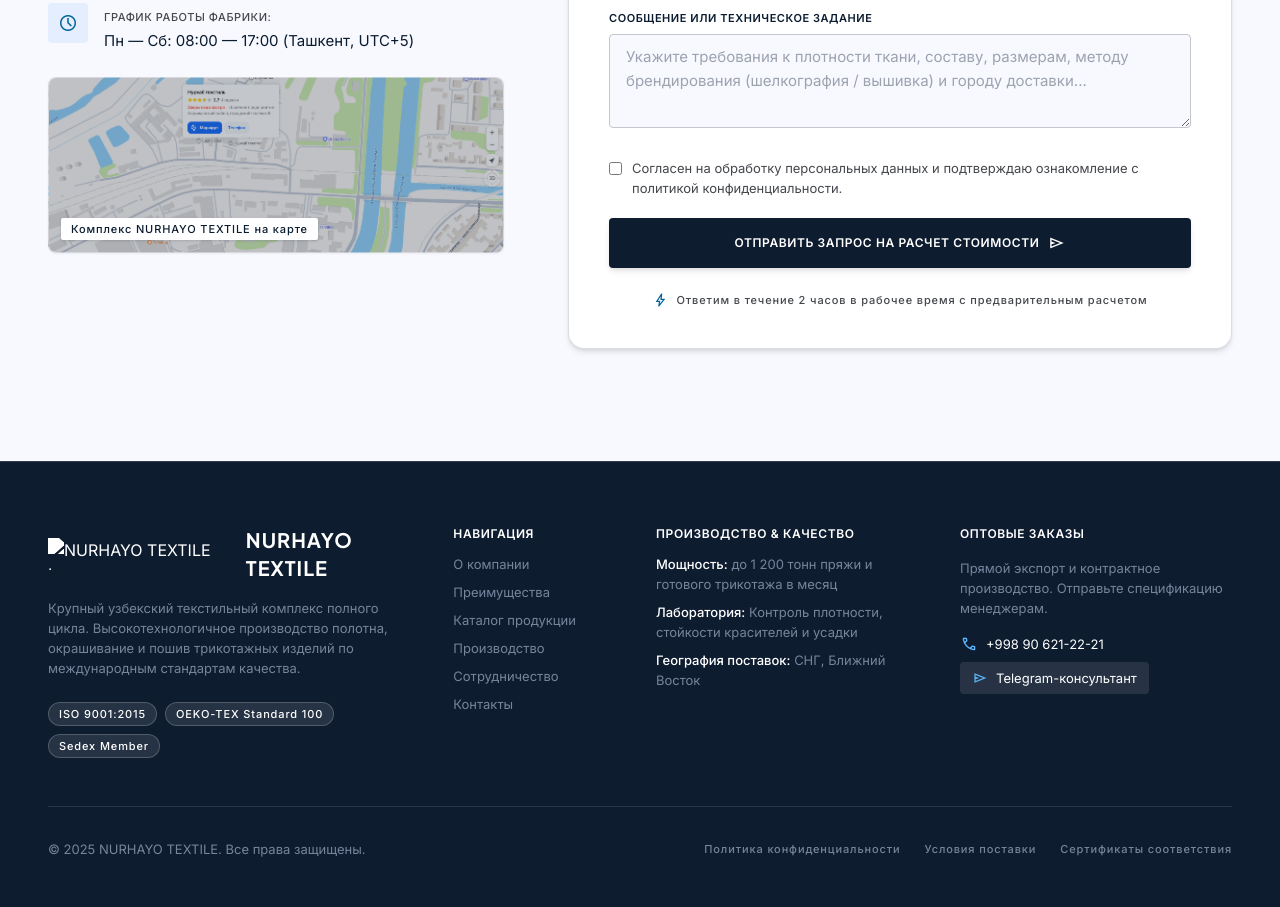
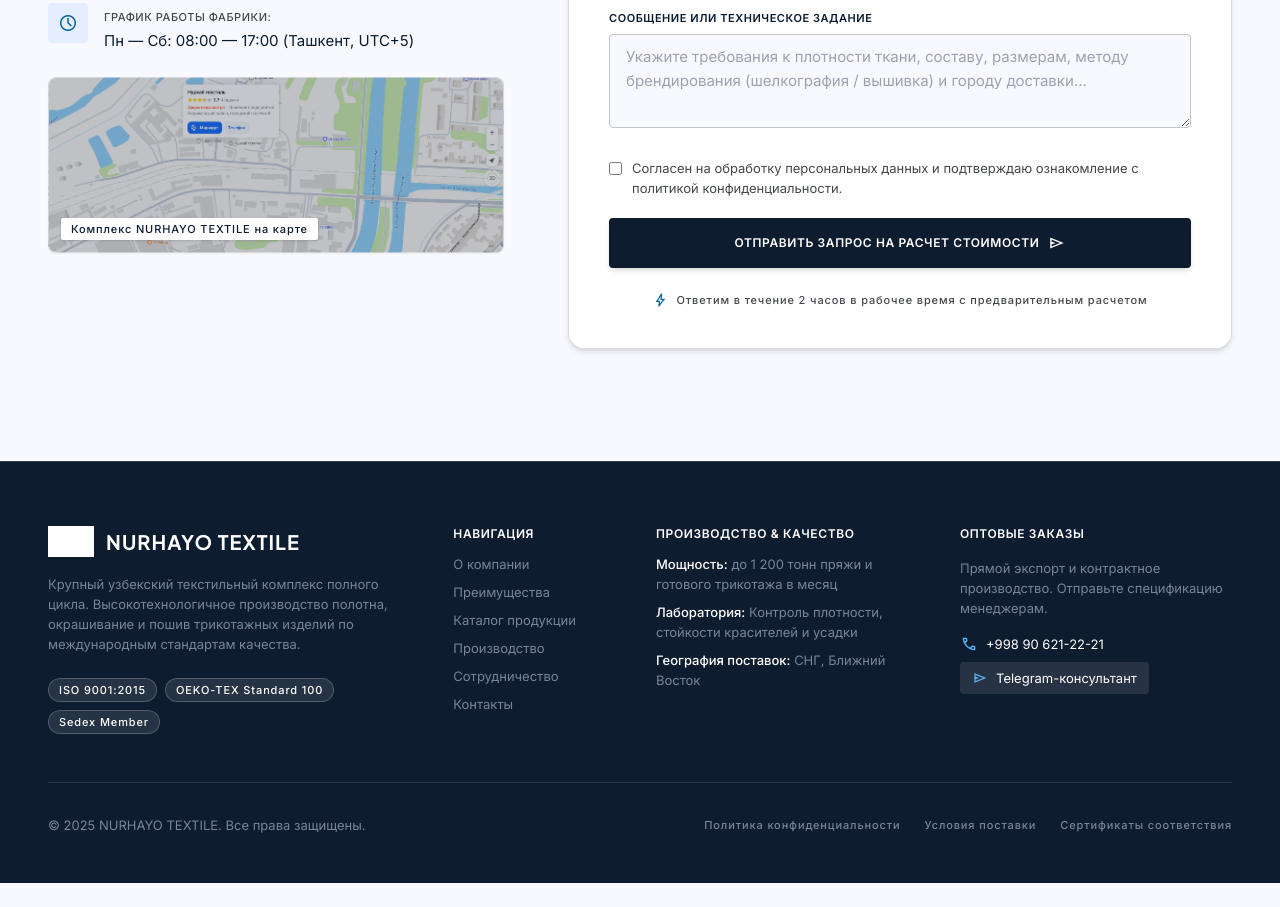
Before and after one commit to JavlonAbdumannopovv/nurhayo-textile, a plain HTML site: page index.html in a window 1280 px wide. Shown: the part 7530-8437 px from the top of the page. After the commit the page ends 8413 px from the top, so only its background shows below. Drawn offline with nearby package versions, Linux system fonts and the light colour scheme.

Commit message:
Fix footer logo src path

```diff
--- a/index.html
+++ b/index.html
@@ -1253,7 +1253,7 @@
                 <div class="lg:col-span-4 space-y-4">
                     <div class="flex items-center gap-3"><img alt="NURHAYO TEXTILE Logo"
                             class="h-8 w-auto object-contain brightness-0 invert"
-                            src="" /><span
+                            src="/images/photo_2026-11-20_20-04-09.jpg" /><span
                             class="font-headline-sm text-headline-sm uppercase tracking-wider text-surface-container-lowest font-bold">NURHAYO
                             TEXTILE</span></div>
                     <p class="font-body-sm text-body-sm text-on-primary-container max-w-sm">Крупный узбекский
```
